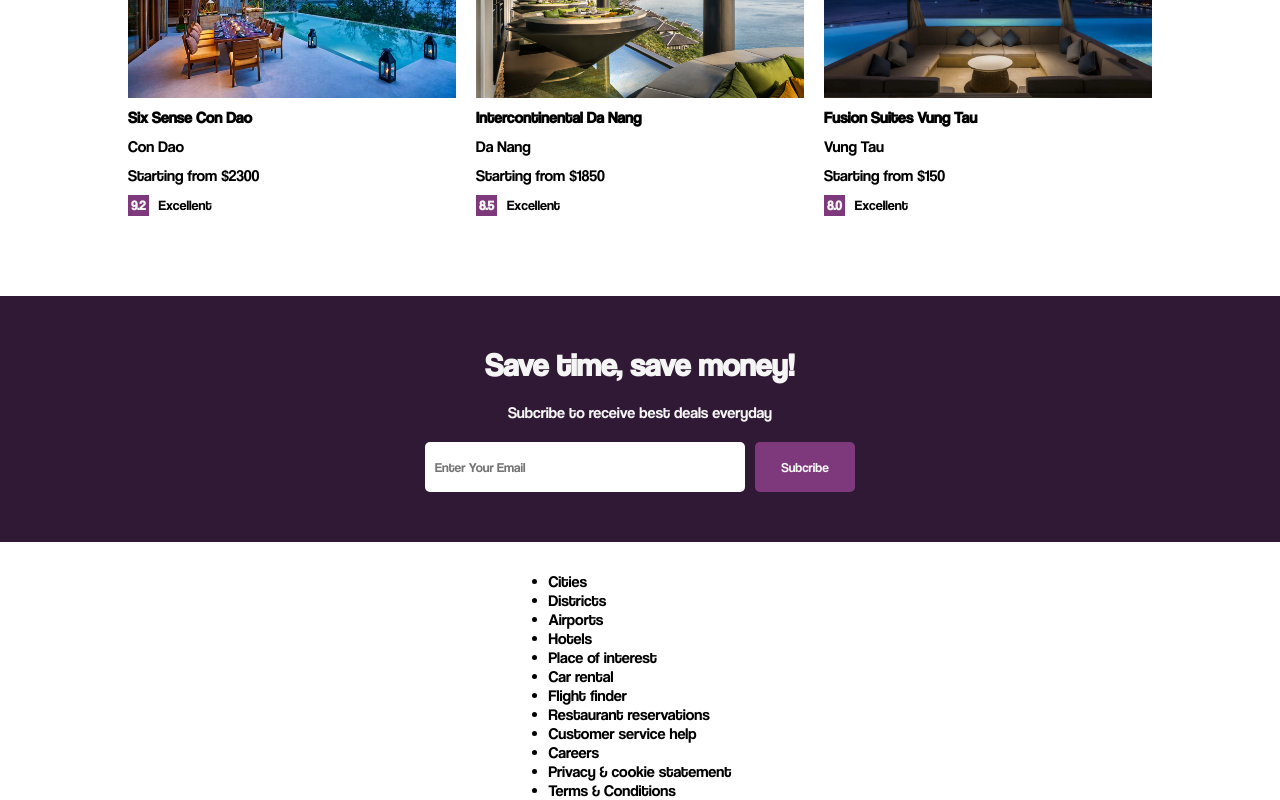
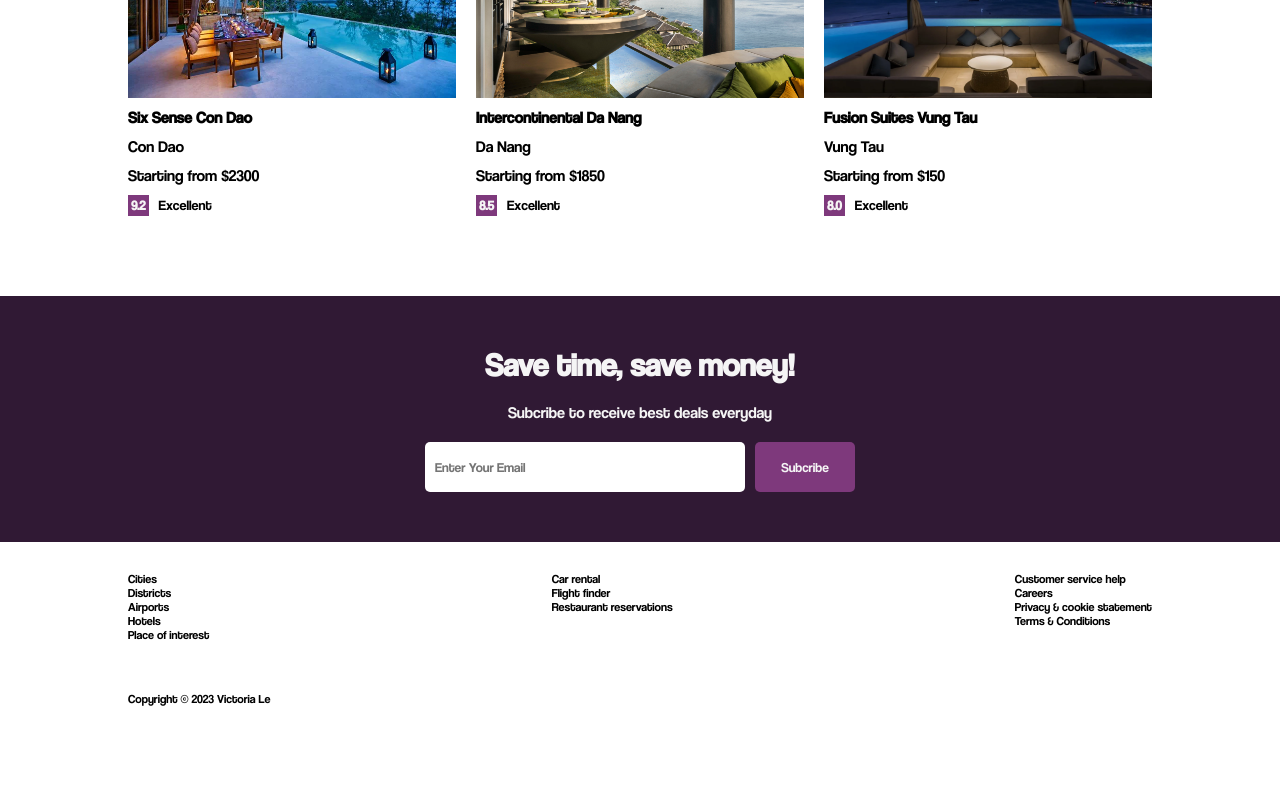
Before and after one commit to Victoria-Q-Le/booking-app-client, a React (Create React App) app: page /home in a window 1280 px wide. Shown: the part 1160-1960 px from the top of the page. After the commit the page ends 1866 px from the top, so only its background shows below. Built offline with nearby package versions, Linux system fonts and the light colour scheme.

Commit message:
footer styling linked

```diff
--- a/src/components/footer/Footer.js
+++ b/src/components/footer/Footer.js
@@ -1,4 +1,5 @@
 import React from 'react'
+import './footer.css'
 
 const Footer = () => {
   return (
@@ -21,10 +22,12 @@ const Footer = () => {
         <ul className='fList'>
           <li className='fListItem'>Customer service help</li>
           <li className='fListItem'>Careers</li>
-          <li className='fListItem'>Privacy & cookie statement</li>
+          <li className='fListItem'>Privacy &
+           cookie statement</li>
           <li className='fListItem'>Terms & Conditions</li>
         </ul>
       </div>
+      <div className='fText'>Copyright © 2023 Victoria Le</div>
     </div>
   )
 }
--- a/src/components/footer/footer.css
+++ b/src/components/footer/footer.css
@@ -7,4 +7,10 @@
 .fLists {
     width: 100%;
     display: flex;
+    justify-content: space-between;
+    margin-bottom: 50px;
 }
+
+.fList {
+    list-style: none;
+}
```
